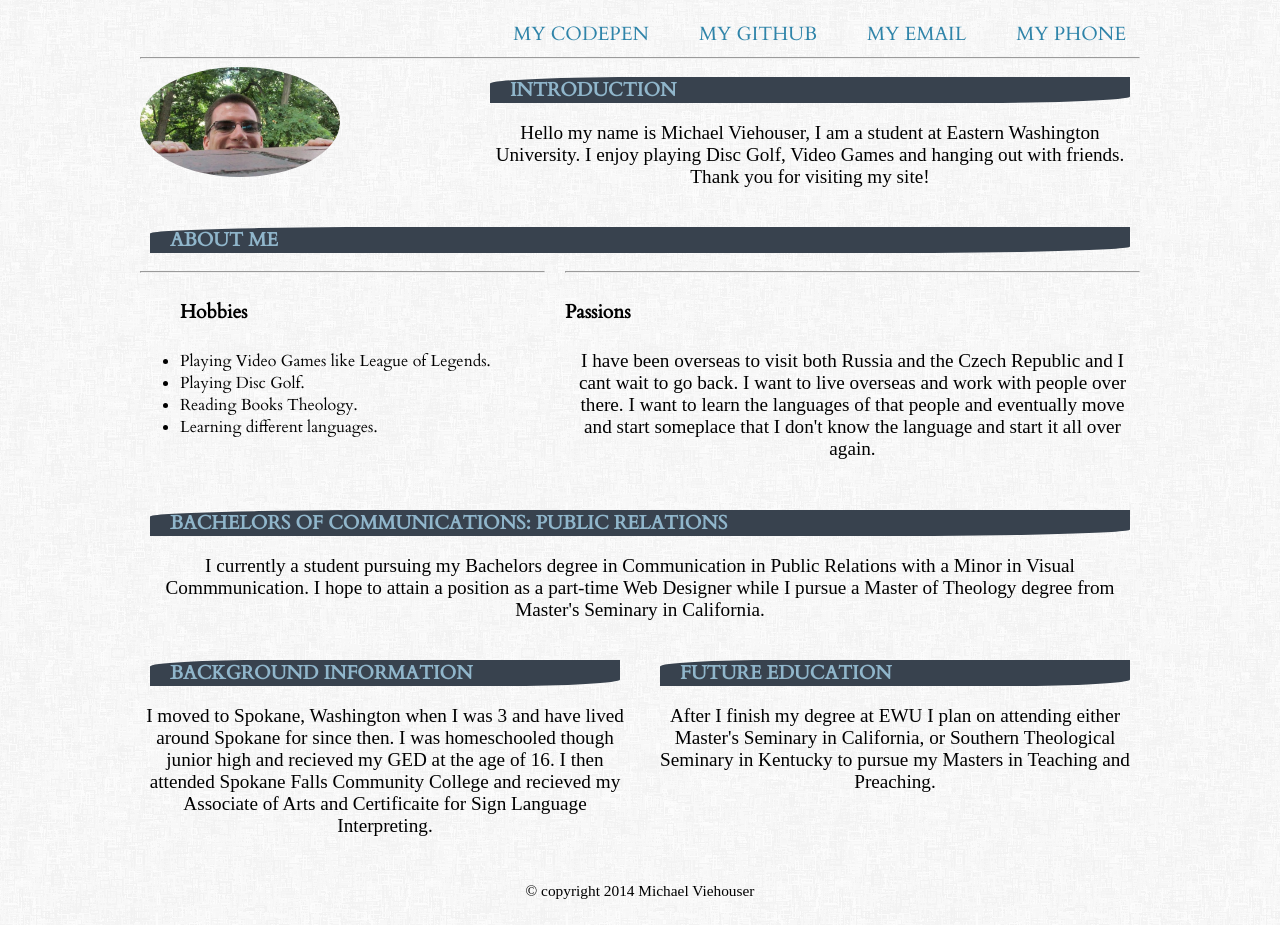
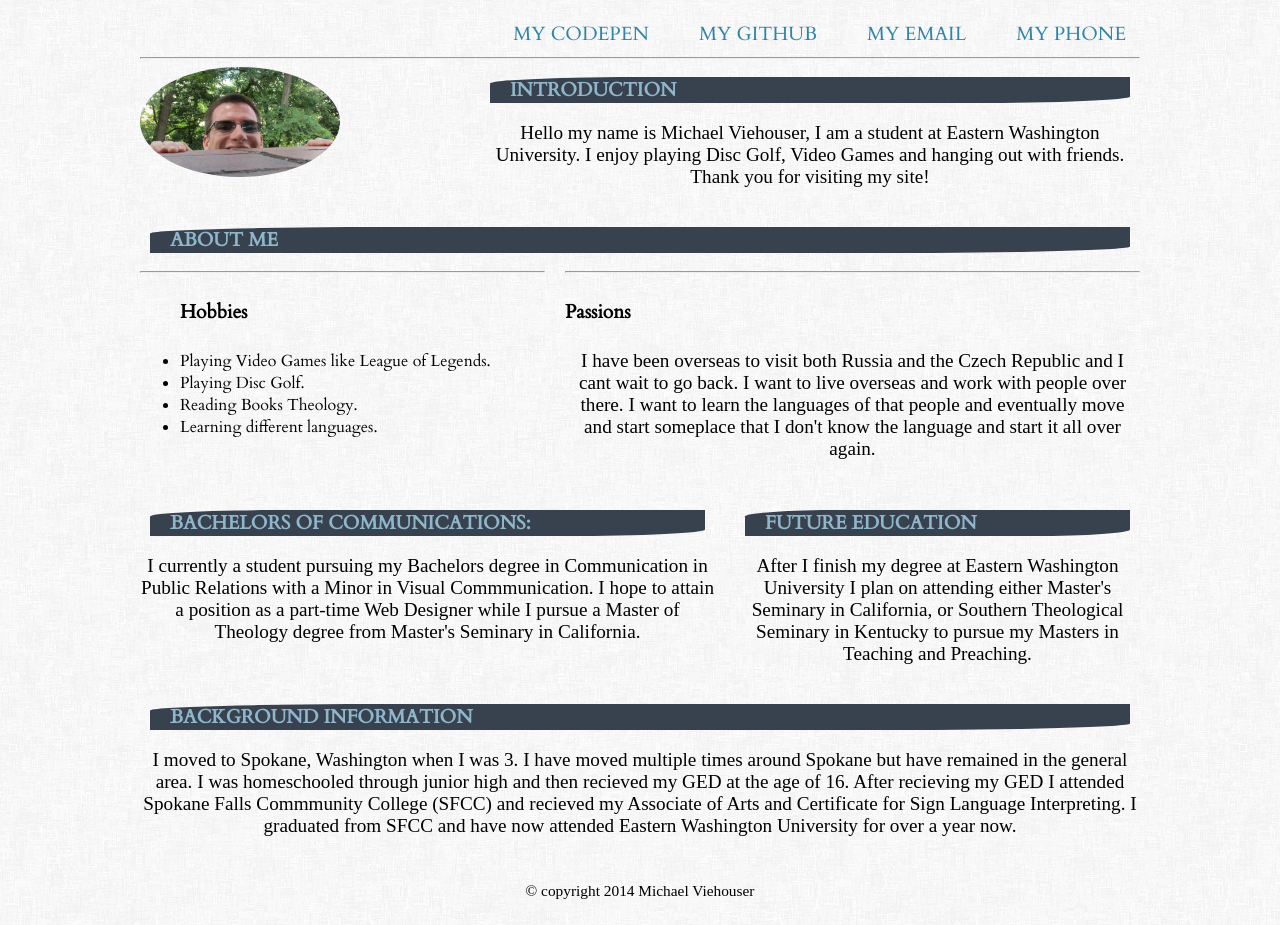
Before and after one commit to MViehouser/Presentation-1, a plain HTML site: page index.html in a window 1280 px wide. Shown: the part 137-1062 px from the top of the page. Drawn offline with Linux system fonts and the light colour scheme; a web font is replaced by a local one.

Commit message:
Version 7 (i Think)
Readjusted some stuff and fixed some spelling errors

```diff
--- a/index.html
+++ b/index.html
@@ -78,20 +78,21 @@
 				</div>
 			</section>
 
-			<section class="grid_12">
-				<h3>Bachelors of Communications: Public Relations</h3>
+			<section class="grid_7 alpha">
+				<h3>Bachelors of Communications:</h3>
 				<p>I currently a student pursuing my Bachelors degree in Communication in Public Relations with a Minor in Visual Commmunication. I hope to attain a position as a part-time Web Designer while I pursue a Master of Theology degree from Master's Seminary in California.</p>
 			</section>
 
-			<section class="grid_6 alpha">
-				<h3>Background Information</h3>
-				<p>I moved to Spokane, Washington when I was 3 and have lived around Spokane for since then. I was homeschooled though junior high and recieved my GED at the age of 16. I then attended Spokane Falls Community College and recieved my Associate of Arts and Certificaite for Sign Language Interpreting.</p>
+			<section class="grid_5 omega">
+				<h3>Future Education</h3>
+				<p>After I finish my degree at Eastern Washington University I plan on attending either Master's Seminary in California, or Southern Theological Seminary in Kentucky to pursue my Masters in Teaching and Preaching.</p>
 			</section>
 
-			<section class="grid_6 omega">
-				<h3>Future Education</h3>
-				<p>After I finish my degree at EWU I plan on attending either Master's Seminary in California, or Southern Theological Seminary in Kentucky to pursue my Masters in Teaching and Preaching.</p>
+			<section class="grid_12">
+				<h3>Background Information</h3>
+				<p>I moved to Spokane, Washington when I was 3. I have moved multiple times around Spokane but have remained in the general area. I was homeschooled through junior high and then recieved my GED at the age of 16. After recieving my GED I attended Spokane Falls Commmunity College (SFCC) and recieved my Associate of Arts and Certificate for Sign Language Interpreting. I graduated from SFCC and have now attended Eastern Washington University for over a year now.</p>
 			</section>
+
 
 		</article>
 
```
